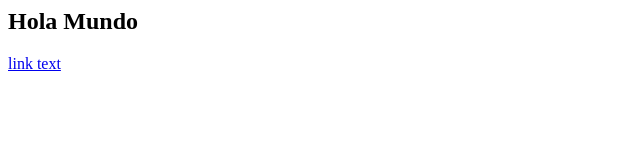
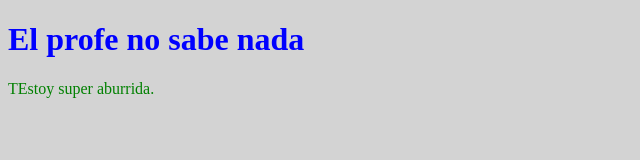
Before and after one commit to isiwi/prueba1, a plain HTML site: page index.html in a window 1280 px wide. Shown: the whole page, without its empty margins (0-640 px from the left). Drawn offline with Linux system fonts and the light colour scheme.

Commit message:
Update index.html

```diff
--- a/index.html
+++ b/index.html
@@ -1,2 +1,16 @@
-<h2>Hola Mundo</h2>
-<a href="https://www.google.cl/">link text</a>
+<!DOCTYPE html>
+<html>
+<head>
+<style>
+body {background-color:lightgrey;}
+h1   {color:blue;}
+p    {color:green;}
+</style>
+</head>
+<body>
+
+<h1>El profe no sabe nada</h1>
+<p>TEstoy super aburrida.</p>
+
+</body>
+</html>
```
